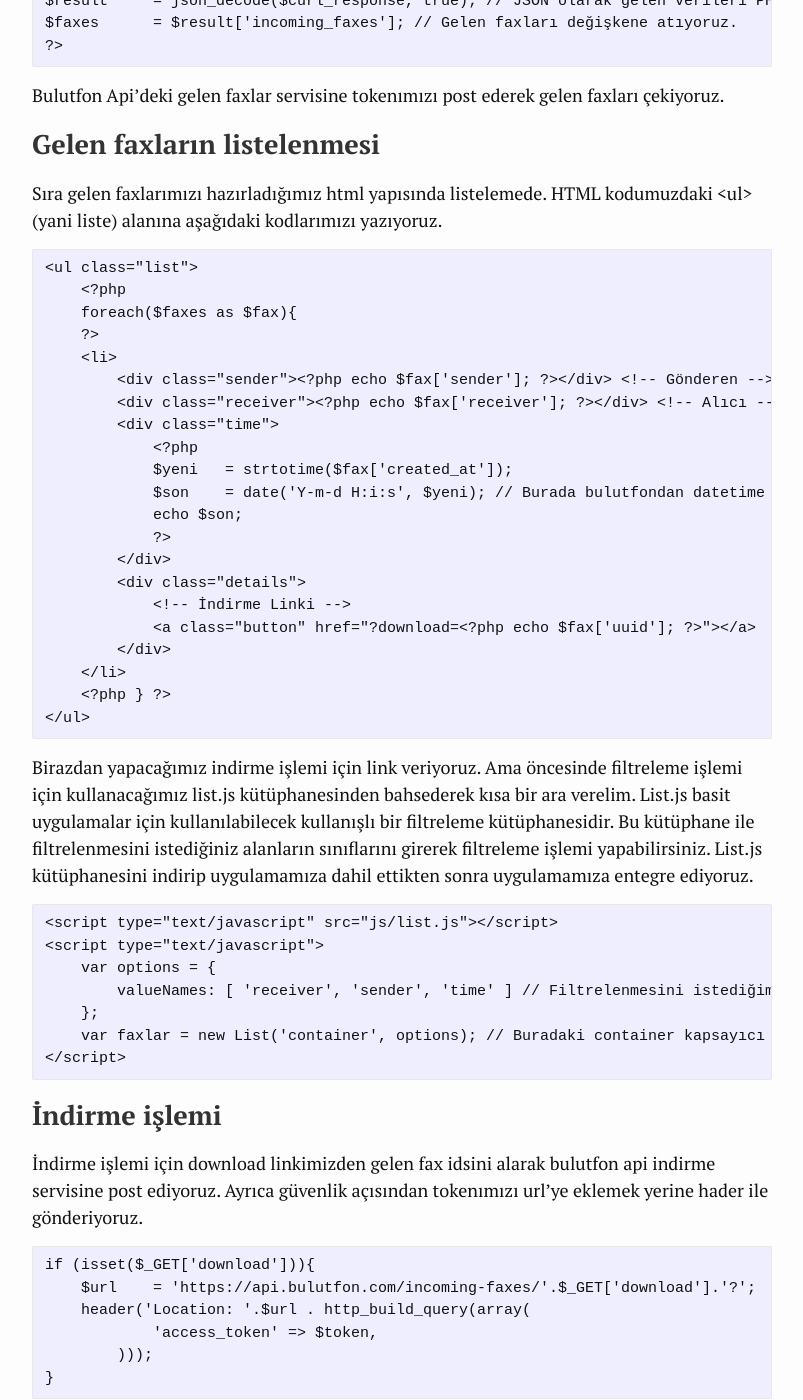
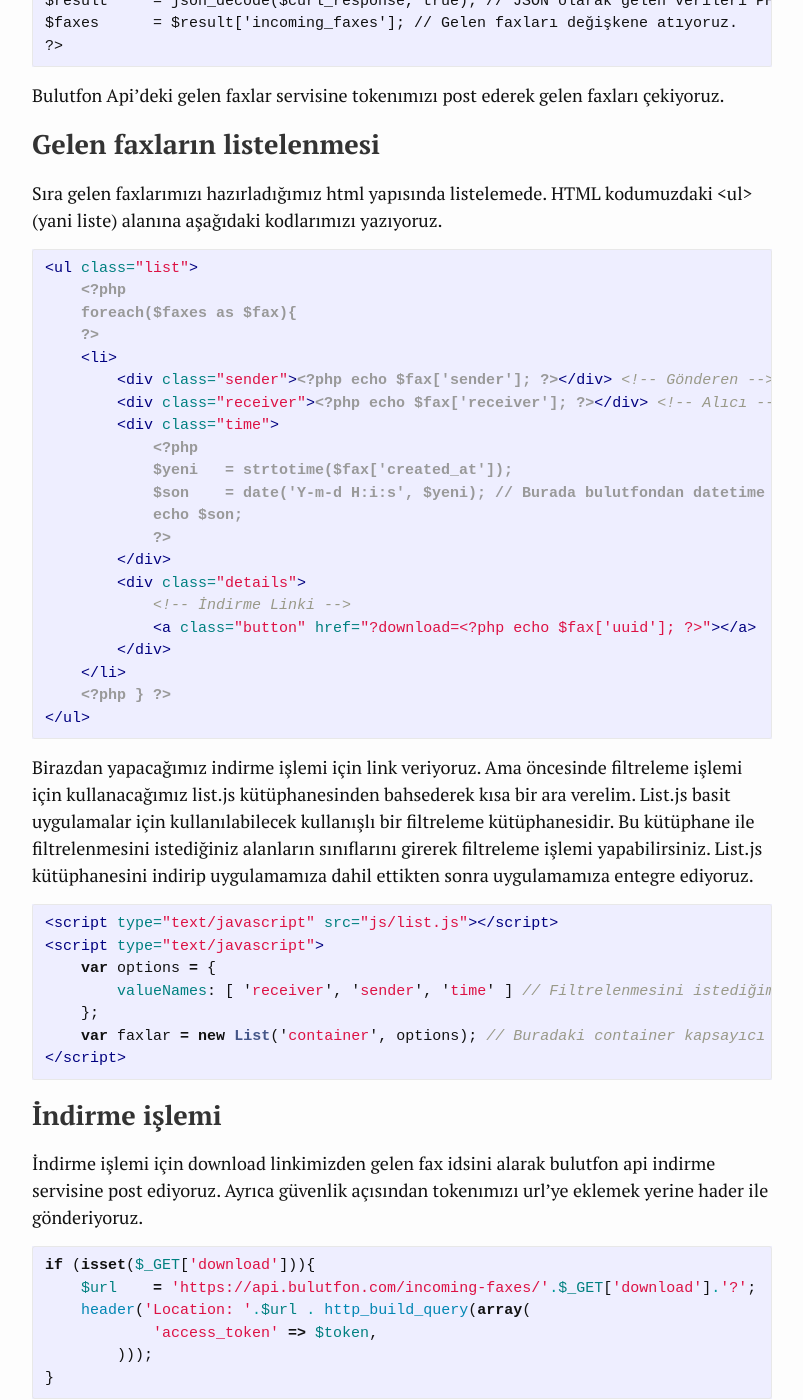
Before and after one commit to akademihelp/site, a Jekyll site: the page built from _posts/2016-01-04-curl-php-bulutfon-apiyi-kullanarak-gelen-fakslarin-listelenmesi.md, in a window 1280 px wide and 1400 px high, scrolled down 2769 px. Shown: the whole window, without its empty margins (238-1041 px from the left). Built offline with Jekyll 4.4.1, drawn with Linux system fonts in a browser that asks for light colours; Markdown is read by kramdown in place of the engine named in the settings; comment, search, counter and statistics services are not loaded.

Commit message:
Update 2016-01-04-curl-php-bulutfon-apiyi-kullanarak-gelen-fakslarin-listelenmesi.md

````diff
--- a/_posts/2016-01-04-curl-php-bulutfon-apiyi-kullanarak-gelen-fakslarin-listelenmesi.md
+++ b/_posts/2016-01-04-curl-php-bulutfon-apiyi-kullanarak-gelen-fakslarin-listelenmesi.md
@@ -100,8 +100,10 @@ Bulutfon Api'deki gelen faxlar servisine tokenımızı post ederek gelen faxlar
 
 
 # Gelen faxların listelenmesi
+
 Sıra gelen faxlarımızı hazırladığımız html yapısında listelemede. HTML kodumuzdaki <ul> (yani liste) alanına aşağıdaki kodlarımızı yazıyoruz.
-```
+
+```html
 <ul class="list">
     <?php
     foreach($faxes as $fax){
@@ -124,9 +126,11 @@ Sıra gelen faxlarımızı hazırladığımız html yapısında listelemede. HTM
     <?php } ?>
 </ul>
 ```
+
 Birazdan yapacağımız indirme işlemi için link veriyoruz. Ama öncesinde filtreleme işlemi için kullanacağımız list.js kütüphanesinden bahsederek kısa bir ara verelim.
 List.js basit uygulamalar için kullanılabilecek kullanışlı bir filtreleme kütüphanesidir. Bu kütüphane ile filtrelenmesini istediğiniz alanların sınıflarını girerek filtreleme işlemi yapabilirsiniz. List.js kütüphanesini indirip uygulamamıza dahil ettikten sonra uygulamamıza entegre ediyoruz.
-```
+
+```html
 <script type="text/javascript" src="js/list.js"></script>
 <script type="text/javascript">
     var options = {
@@ -137,8 +141,10 @@ List.js basit uygulamalar için kullanılabilecek kullanışlı bir filtreleme k
 ```
 
 # İndirme işlemi
+
 İndirme işlemi için download linkimizden gelen fax idsini alarak bulutfon api indirme servisine post ediyoruz. Ayrıca güvenlik açısından tokenımızı url'ye eklemek yerine hader ile gönderiyoruz.
-```
+
+```php
 if (isset($_GET['download'])){
     $url    = 'https://api.bulutfon.com/incoming-faxes/'.$_GET['download'].'?';
     header('Location: '.$url . http_build_query(array(
````
